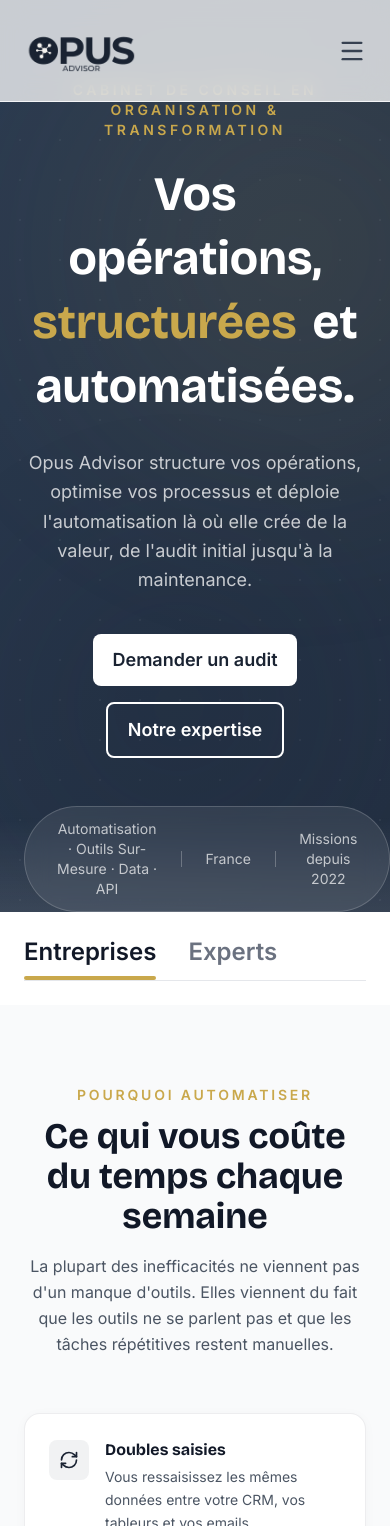
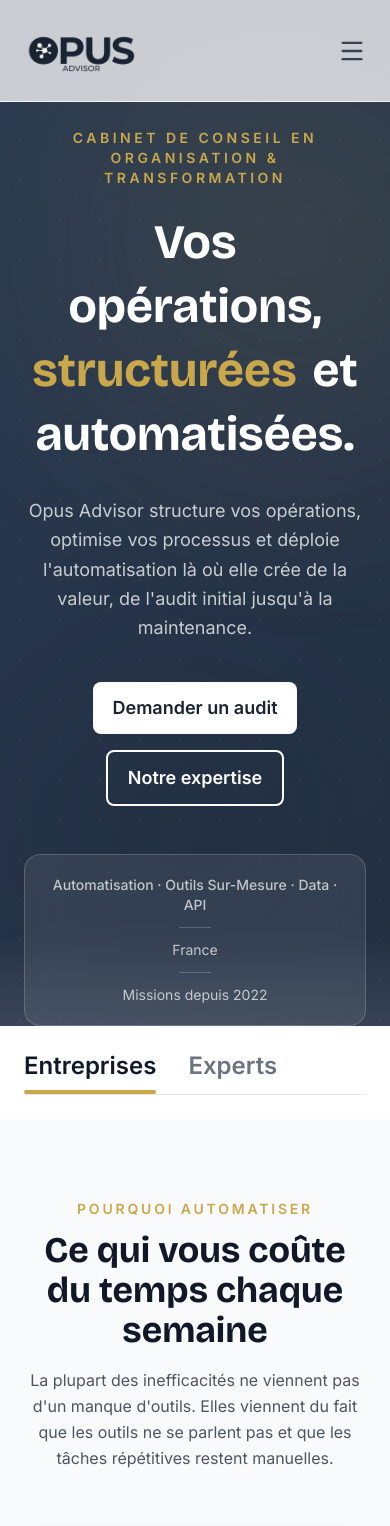
Before and after one commit to gwen24112003/Linky, a React (Create React App) app: page / in a window 390 px wide. Shown: the top 1526 px of the page. Built offline with nearby package versions, Linux system fonts and the light colour scheme.

Commit message:
feat: add interactive HeroBanner component with parallax animations and motion effects

```diff
--- a/src/components/home/HeroBanner.tsx
+++ b/src/components/home/HeroBanner.tsx
@@ -150,7 +150,7 @@ export const HeroBanner: React.FC = () => {
       />
 
       {/* ── Contenu principal ── */}
-      <div className="container mx-auto px-6 relative z-10 pt-20 md:pt-0">
+      <div className="container mx-auto px-6 relative z-10 pt-32 md:pt-0">
         <div className="max-w-4xl mx-auto text-center">
 
           {/* Overline */}
@@ -224,7 +224,7 @@ export const HeroBanner: React.FC = () => {
 
           {/* Trust signal */}
           <motion.div
-            className="inline-flex items-center justify-center gap-6 px-8 py-3 rounded-full text-sm text-white/70"
+            className="inline-flex flex-col md:flex-row items-center justify-center gap-3 md:gap-6 px-6 md:px-8 py-5 md:py-3 rounded-2xl md:rounded-full text-sm text-white/70"
             style={{
               backdropFilter: 'blur(12px)',
               WebkitBackdropFilter: 'blur(12px)',
@@ -235,10 +235,12 @@ export const HeroBanner: React.FC = () => {
             animate={{ opacity: 1 }}
             transition={{ duration: 0.5, delay: 1.2 }}
           >
-            <span>Automatisation · Outils Sur-Mesure · Data · API</span>
-            <span className="w-px h-4 bg-white/25" />
+            <span className="text-center font-medium">Automatisation · Outils Sur-Mesure · Data · API</span>
+            <span className="hidden md:block w-px h-4 bg-white/25" />
+            <span className="md:hidden w-8 h-px bg-white/20" />
             <span>France</span>
-            <span className="w-px h-4 bg-white/25" />
+            <span className="hidden md:block w-px h-4 bg-white/25" />
+            <span className="md:hidden w-8 h-px bg-white/20" />
             <span>Missions depuis 2022</span>
           </motion.div>
         </div>
```
